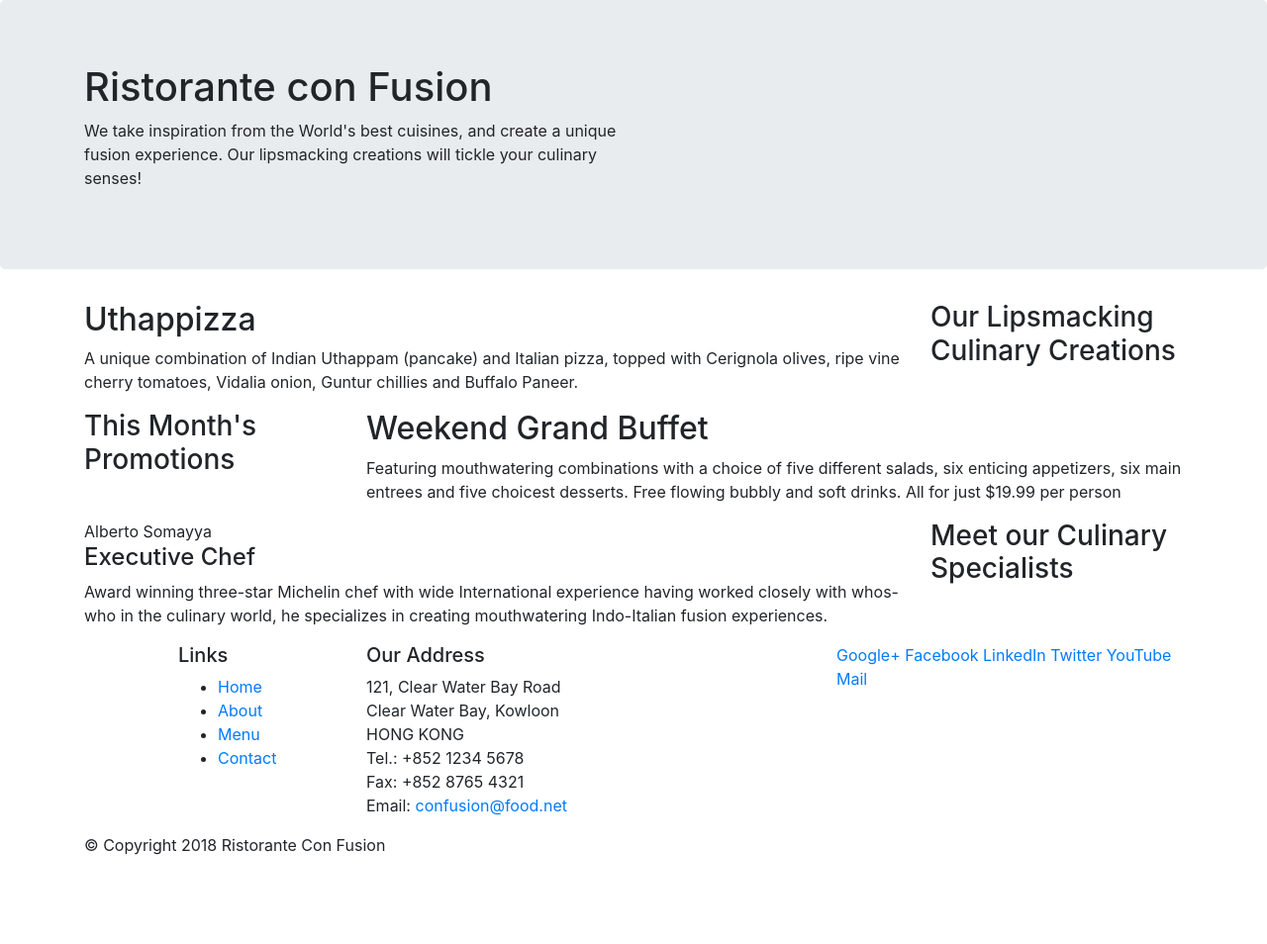
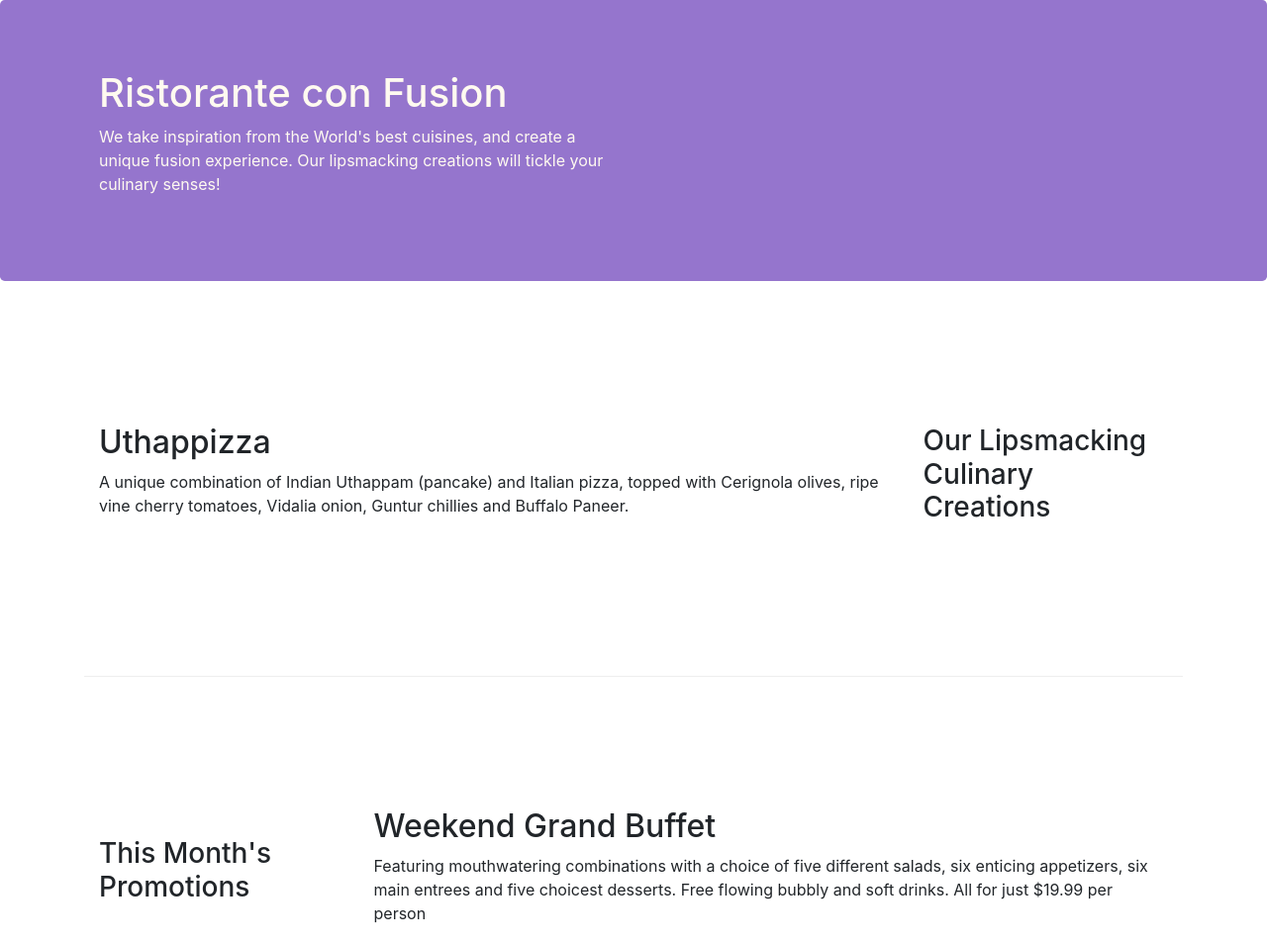
Before and after one commit to BradKuentzel/Bootstrap-Intro, a website: page index.html in a window 1280 px wide. Shown: the top 954 px of the page at 99% size. Before the commit the page ends 882 px from the top, so only its background shows below. Drawn offline with nearby package versions, Linux system fonts and the light colour scheme.

Commit message:
Bootstrap grid part 2

```diff
--- /dev/null
+++ b/CSS/styles.css
@@ -0,0 +1,30 @@
+.row-header {
+	margin: 0px auto;
+	padding: 0px auto;
+}
+
+.row-content {
+	margin: 0px auto;
+	padding: 50px 0px 50px 0px;
+	border-bottom: 1px ridge;
+	min-height: 400px;
+}
+
+.footer {
+	background-color: #d1c4e9;
+	margin: 0px auto;
+	padding: 20px 0px 20px 0px;
+}
+
+.jumbotron {
+	padding: 70px 30px 70px 30px;
+	margin: 0px auto;
+	background-color: #9575cd;
+	color: floralwhite;
+}
+
+.address {
+	font-size: 80%;
+	margin: 0px;
+	color: #0f0f0f;
+}
--- a/index.html
+++ b/index.html
@@ -14,14 +14,21 @@
 			rel="stylesheet"
 			href="node_modules/bootstrap/dist/css/bootstrap.min.css"
 		/>
+
+        <link
+            rel="stylesheet"
+            href="CSS/styles.css"
+        />
+
 		<title>Ristorante Con Fusion</title>
+
 	</head>
 
 	<body>
 		<header>
 			<div class="jumbotron">
 				<div class="container">
-					<div class="row">
+					<div class="row row-header">
 						<div class="col-12 col-sm-6">
 							<h1>Ristorante con Fusion</h1>
 							<p>
@@ -38,7 +45,7 @@
 		</header>
 
 		<div class="container">
-			<div class="row">
+			<div class="row row-content align-items-center">
 				<div class="col-12 col-sm-4 order-sm-last col-md-3">
 					<h3>Our Lipsmacking Culinary Creations</h3>
 				</div>
@@ -52,7 +59,7 @@
 				</div>
 			</div>
 
-			<div class="row">
+			<div class="row row-content align-items-center">
 				<div class="col-12 col-sm-4 col-md-3">
 					<h3>This Month's Promotions</h3>
 				</div>
@@ -67,7 +74,7 @@
 				</div>
 			</div>
 
-			<div class="row">
+			<div class="row row-content align-items-center">
 				<div class="col-12 col-sm-4 order-sm-last col-md-3">
 					<h3>Meet our Culinary Specialists</h3>
 				</div>
@@ -84,7 +91,7 @@
 			</div>
 		</div>
 
-		<footer>
+		<footer class="footer">
 			<div class="container">
 				<div class="row">
 					<div class="col-4 offset-1 col-sm-2">
@@ -107,8 +114,8 @@
 							Email: <a href="mailto:confusion@food.net">confusion@food.net</a>
 						</address>
 					</div>
-					<div class="col-12 col-sm-4">
-						<div>
+					<div class="col-12 col-sm-4 align-self-center">
+						<div class="text-center">
 							<a href="http://google.com/+">Google+</a>
 							<a href="http://www.facebook.com/profile.php?id=">Facebook</a>
 							<a href="http://www.linkedin.com/in/">LinkedIn</a>
@@ -118,7 +125,7 @@
 						</div>
 					</div>
 				</div>
-				<div class="row">
+				<div class="row justify-content-center">
 					<div class="col-auto">
 						<p>© Copyright 2018 Ristorante Con Fusion</p>
 					</div>
```
